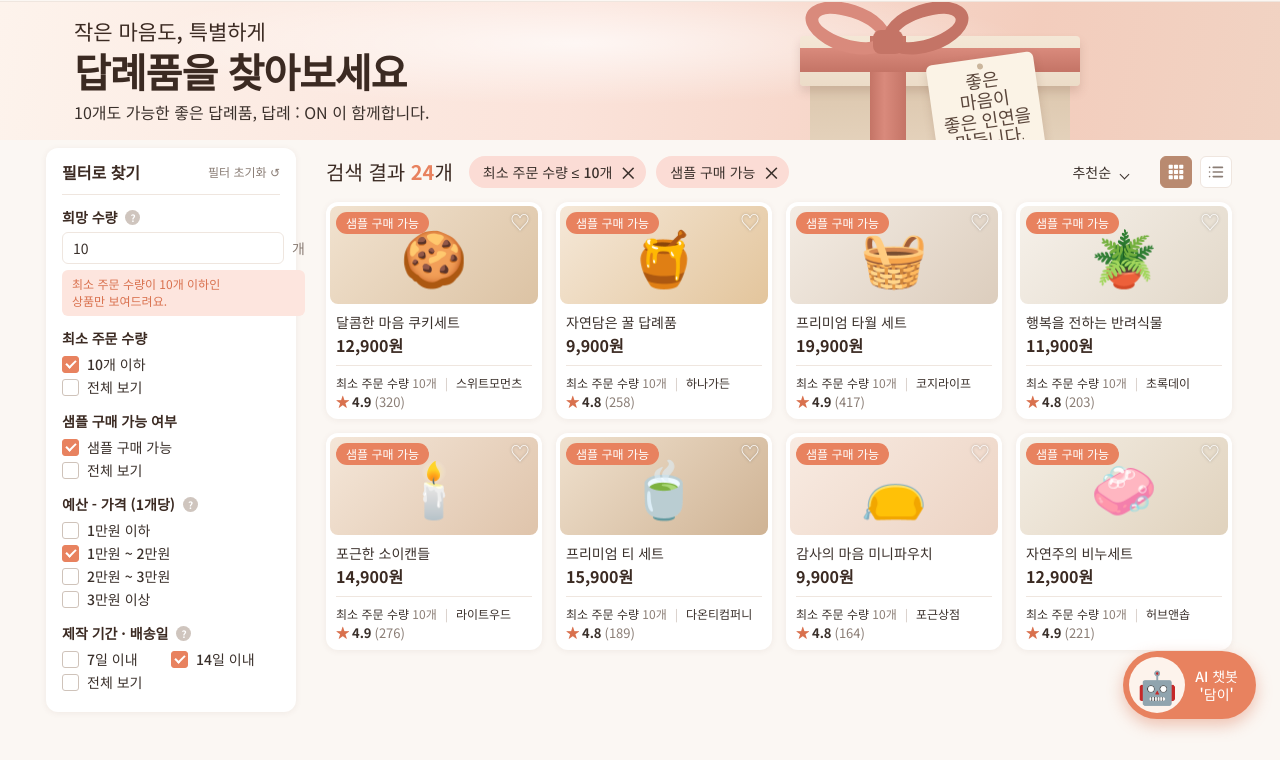
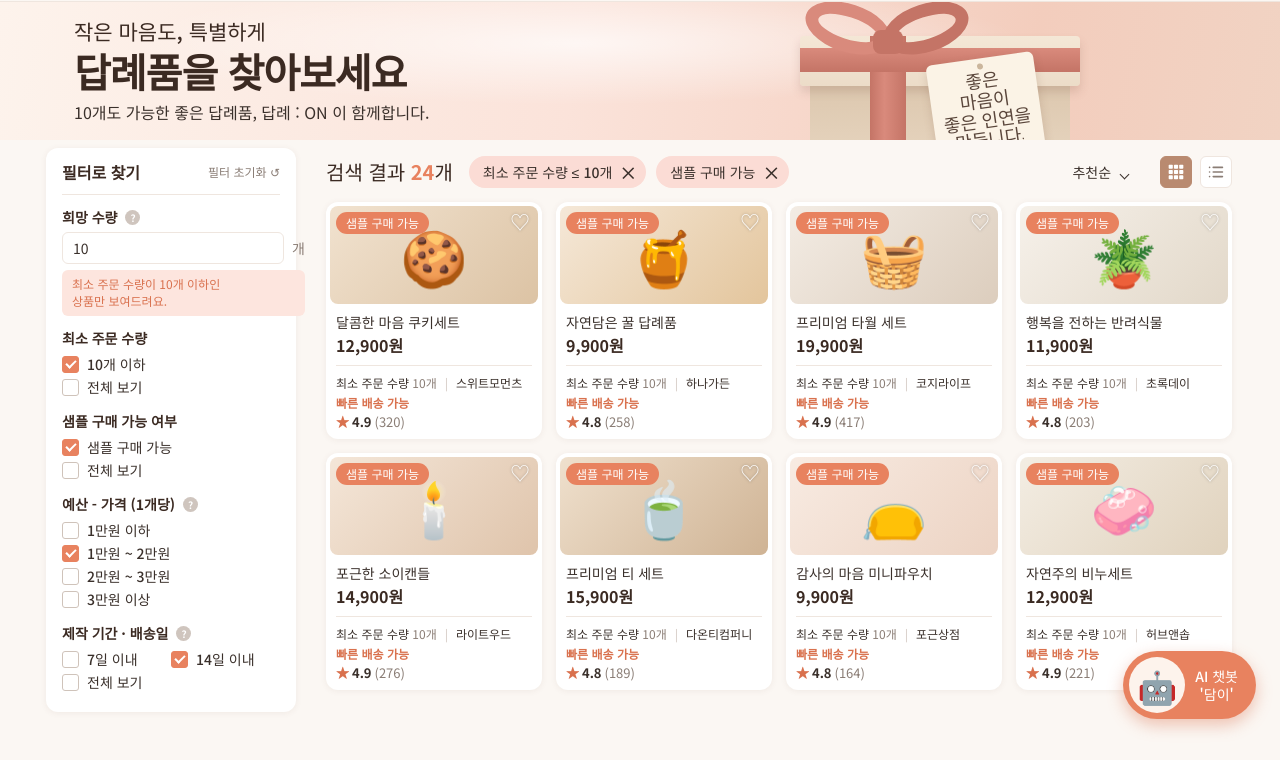
Before and after one commit to GGLEGO/return-on, a plain HTML site: page customer/list/index.html in a window 1280 px wide. Shown: the part 57-817 px from the top of the page. Drawn offline with Linux system fonts and the light colour scheme.

Commit message:
상품 찾기 카드에 '빠른 배송 가능' 표시 추가
최소 주문 수량 줄과 별점 줄 사이에 한 줄로 넣었다.

Co-Authored-By: Claude Fable 5.2 <noreply@anthropic.com>

```diff
--- a/customer/list/index.html
+++ b/customer/list/index.html
@@ -150,6 +150,7 @@
               <span class="product__name">달콤한 마음 쿠키세트</span>
               <span class="product__price">12,900원</span>
               <span class="product__meta">최소 주문 수량 <b>10개</b><i>|</i>스위트모먼츠</span>
+              <span class="product__fast">빠른 배송 가능</span>
               <span class="product__rate"><i class="star">★</i> 4.9 <small>(320)</small></span>
             </a>
             <button type="button" class="product__like" aria-label="찜하기">♡</button>
@@ -160,6 +161,7 @@
               <span class="product__name">자연담은 꿀 답례품</span>
               <span class="product__price">9,900원</span>
               <span class="product__meta">최소 주문 수량 <b>10개</b><i>|</i>하나가든</span>
+              <span class="product__fast">빠른 배송 가능</span>
               <span class="product__rate"><i class="star">★</i> 4.8 <small>(258)</small></span>
             </a>
             <button type="button" class="product__like" aria-label="찜하기">♡</button>
@@ -170,6 +172,7 @@
               <span class="product__name">프리미엄 타월 세트</span>
               <span class="product__price">19,900원</span>
               <span class="product__meta">최소 주문 수량 <b>10개</b><i>|</i>코지라이프</span>
+              <span class="product__fast">빠른 배송 가능</span>
               <span class="product__rate"><i class="star">★</i> 4.9 <small>(417)</small></span>
             </a>
             <button type="button" class="product__like" aria-label="찜하기">♡</button>
@@ -180,6 +183,7 @@
               <span class="product__name">행복을 전하는 반려식물</span>
               <span class="product__price">11,900원</span>
               <span class="product__meta">최소 주문 수량 <b>10개</b><i>|</i>초록데이</span>
+              <span class="product__fast">빠른 배송 가능</span>
               <span class="product__rate"><i class="star">★</i> 4.8 <small>(203)</small></span>
             </a>
             <button type="button" class="product__like" aria-label="찜하기">♡</button>
@@ -190,6 +194,7 @@
               <span class="product__name">포근한 소이캔들</span>
               <span class="product__price">14,900원</span>
               <span class="product__meta">최소 주문 수량 <b>10개</b><i>|</i>라이트우드</span>
+              <span class="product__fast">빠른 배송 가능</span>
               <span class="product__rate"><i class="star">★</i> 4.9 <small>(276)</small></span>
             </a>
             <button type="button" class="product__like" aria-label="찜하기">♡</button>
@@ -200,6 +205,7 @@
               <span class="product__name">프리미엄 티 세트</span>
               <span class="product__price">15,900원</span>
               <span class="product__meta">최소 주문 수량 <b>10개</b><i>|</i>다온티컴퍼니</span>
+              <span class="product__fast">빠른 배송 가능</span>
               <span class="product__rate"><i class="star">★</i> 4.8 <small>(189)</small></span>
             </a>
             <button type="button" class="product__like" aria-label="찜하기">♡</button>
@@ -210,6 +216,7 @@
               <span class="product__name">감사의 마음 미니파우치</span>
               <span class="product__price">9,900원</span>
               <span class="product__meta">최소 주문 수량 <b>10개</b><i>|</i>포근상점</span>
+              <span class="product__fast">빠른 배송 가능</span>
               <span class="product__rate"><i class="star">★</i> 4.8 <small>(164)</small></span>
             </a>
             <button type="button" class="product__like" aria-label="찜하기">♡</button>
@@ -220,6 +227,7 @@
               <span class="product__name">자연주의 비누세트</span>
               <span class="product__price">12,900원</span>
               <span class="product__meta">최소 주문 수량 <b>10개</b><i>|</i>허브앤솝</span>
+              <span class="product__fast">빠른 배송 가능</span>
               <span class="product__rate"><i class="star">★</i> 4.9 <small>(221)</small></span>
             </a>
             <button type="button" class="product__like" aria-label="찜하기">♡</button>
--- a/customer/list/style.css
+++ b/customer/list/style.css
@@ -438,6 +438,14 @@ em, i, b { font-style: normal; }
 }
 .product__meta b { font-weight: 400; color: var(--text-sub); }
 .product__meta i { margin: 0 8px; color: #cfc5be; }
+.product__fast {
+  display: block;
+  padding: 0 6px;
+  margin-top: 2px;
+  font-size: 12px;
+  font-weight: 700;
+  color: var(--coral-dark);
+}
 .product__rate { font-size: 13px; font-weight: 700; }
 .product__rate small { font-size: 13px; font-weight: 400; color: var(--text-sub); }
 .star { color: var(--coral-dark); }
```
